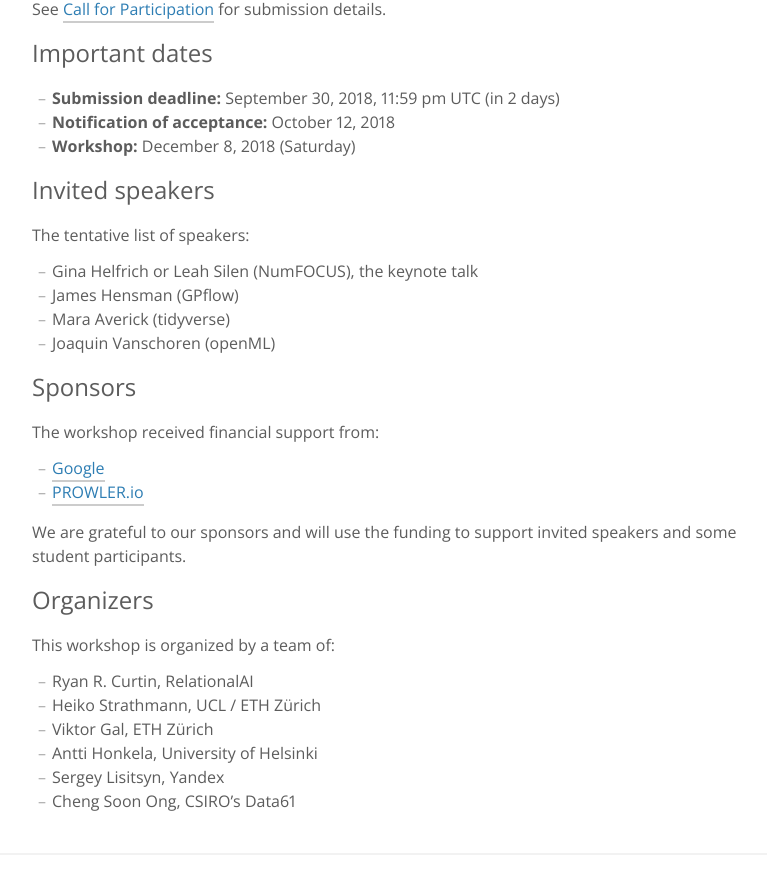
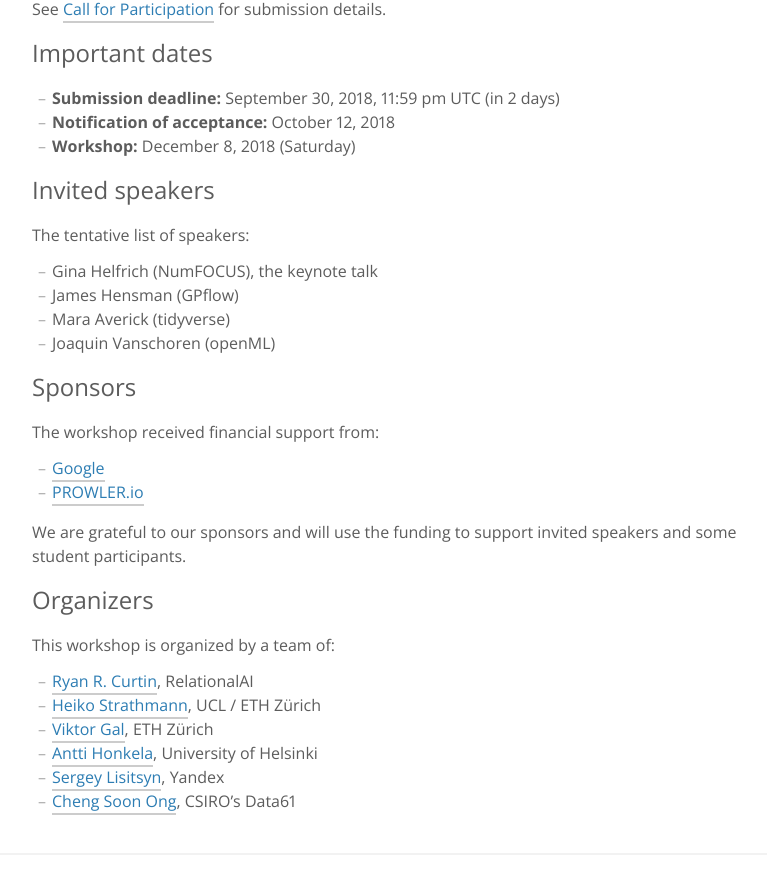
Before and after one commit to nips-2018-oss/nips-2018-oss.github.io, a Jekyll site: the page built from index.html, in a window 1280 px wide and 900 px high, scrolled down 618 px. Shown: the top 894 px of the window, without its empty margins (232-999 px from the left). Built offline with Jekyll 4.4.1, drawn with Linux system fonts in a browser that asks for light colours; nearby versions of some CDN libraries; the list of posts is cut into pages by our own code; some of the changed lines change nothing that is shown.

Commit message:
Move content, add links

```diff
--- a/_includes/description.md
+++ /dev/null
@@ -1,44 +0,0 @@
-## Machine Learning Open Source Software 2018: Sustainable communities
-
-*When:* [Sat Dec 8th 08:00 AM &mdash; 06:30 PM](https://calendar.google.com/event?action=TEMPLATE&amp;tmeid=MDNnM2ljaXQzbWsxbWtlZHJhaHNxZm0yODAgNDBhZnZlM29wdHEwOTFtc2UxdnNpbDMwNjBAZw&amp;tmsrc=40afve3optq091mse1vsil3060%40group.calendar.google.com), see workshop page at [nips.cc](https://nips.cc/Conferences/2018/Schedule?showEvent=10920)
-
-*Where:* [Palais des Congrès de Montréal, Montréal, Canada](https://congresmtl.com/en/)
-
-Machine learning open source software (MLOSS) is one of the cornerstones of open science and reproducible research. Once a niche area for ML research, MLOSS today has gathered significant momentum, fostered both by scientific community, and more recently by corporate organizations. The past mloss.org workshops, from NIPS'06 to ICML'15, successfully brought together researchers and developers from both fields, to exchange experiences and lessons learnt, to encourage interoperability between people and projects, and to demonstrate software to users in the ML community.
-
-Continuing the tradition in 2018, this year’s workshop that is a mix of invited speakers ([NumFOCUS](https://numfocus.org), [tidyverse](https://www.tidyverse.org/), [openML](https://www.openml.org/), [GPFlow](https://gpflow.readthedocs.io/en/latest/)), contributed talks/demos, and discussion/activity sessions. This year’s headline aims to give an insight of the challenges faced by projects as they seek long-term sustainability, with a particular focus on community building and preservation, and diverse teams. See [Call for Participation](/cfp) for submission details.
-
-### Important dates
-
-- {:.deadline} *Submission deadline:* September 30, 2018, 11:59 pm UTC
-- {:.acceptance} *Notification of acceptance:* October 12, 2018
-- *Workshop:* December 8, 2018 (Saturday)
-
-### Invited speakers
-
-The tentative list of speakers:
-- Gina Helfrich or Leah Silen (NumFOCUS), the keynote talk
-- James Hensman (GPflow)
-- Mara Averick (tidyverse)
-- Joaquin Vanschoren (openML)
-
-### Sponsors
-
-The workshop received financial support from:
-
-- [Google](https://www.google.com/intl/en_ru/about/)
-- [PROWLER.io](https://www.prowler.io/)
-
-We are grateful to our sponsors and will use the funding to support invited speakers and some student participants.
-
-### Organizers
-
-This workshop is organized by a team of:
-
-{:.organizers}
-- Heiko Strathmann, UCL / ETH Zürich
-- Viktor Gal, ETH Zürich
-- Ryan R. Curtin, RelationalAI
-- Antti Honkela, University of Helsinki
-- Cheng Soon Ong, CSIRO's Data61
-- Sergey Lisitsyn, Yandex
--- a/index.html
+++ b/index.html
@@ -3,9 +3,55 @@
 title: Main
 ---
 
+{% capture page %}
+## Machine Learning Open Source Software 2018: Sustainable communities
+
+*When:* [Sat Dec 8th 08:00 AM &mdash; 06:30 PM](https://calendar.google.com/event?action=TEMPLATE&amp;tmeid=MDNnM2ljaXQzbWsxbWtlZHJhaHNxZm0yODAgNDBhZnZlM29wdHEwOTFtc2UxdnNpbDMwNjBAZw&amp;tmsrc=40afve3optq091mse1vsil3060%40group.calendar.google.com), see workshop page at [nips.cc](https://nips.cc/Conferences/2018/Schedule?showEvent=10920)
+
+*Where:* [Palais des Congrès de Montréal, Montréal, Canada](https://congresmtl.com/en/)
+
+Machine learning open source software (MLOSS) is one of the cornerstones of open science and reproducible research. Once a niche area for ML research, MLOSS today has gathered significant momentum, fostered both by scientific community, and more recently by corporate organizations. The past mloss.org workshops, from NIPS'06 to ICML'15, successfully brought together researchers and developers from both fields, to exchange experiences and lessons learnt, to encourage interoperability between people and projects, and to demonstrate software to users in the ML community.
+
+Continuing the tradition in 2018, this year’s workshop that is a mix of invited speakers ([NumFOCUS](https://numfocus.org), [tidyverse](https://www.tidyverse.org/), [openML](https://www.openml.org/), [GPFlow](https://gpflow.readthedocs.io/en/latest/)), contributed talks/demos, and discussion/activity sessions. This year’s headline aims to give an insight of the challenges faced by projects as they seek long-term sustainability, with a particular focus on community building and preservation, and diverse teams. See [Call for Participation](/cfp) for submission details.
+
+### Important dates
+
+- {:.deadline} *Submission deadline:* September 30, 2018, 11:59 pm UTC
+- {:.acceptance} *Notification of acceptance:* October 12, 2018
+- *Workshop:* December 8, 2018 (Saturday)
+
+### Invited speakers
+
+The tentative list of speakers:
+- Gina Helfrich (NumFOCUS), the keynote talk
+- James Hensman (GPflow)
+- Mara Averick (tidyverse)
+- Joaquin Vanschoren (openML)
+
+### Sponsors
+
+The workshop received financial support from:
+
+- [Google](https://www.google.com/intl/en_ru/about/)
+- [PROWLER.io](https://www.prowler.io/)
+
+We are grateful to our sponsors and will use the funding to support invited speakers and some student participants.
+
+### Organizers
+
+This workshop is organized by a team of:
+
+{:.organizers}
+- [Heiko Strathmann](http://herrstrathmann.de/about/), UCL / ETH Zürich
+- [Viktor Gal](https://bmi.inf.ethz.ch/people/person/viktor-gal/), ETH Zürich
+- [Ryan R. Curtin](http://www.ratml.org), RelationalAI
+- [Antti Honkela](http://www.helsinki.fi/~ahonkela/), University of Helsinki
+- [Cheng Soon Ong](http://www.ong-home.my), CSIRO's Data61
+- [Sergey Lisitsyn](http://sergey.lisitsyn.me), Yandex
+{% endcapture %}
+
 <section class="intro">
-  <div class="page container">
-    {% capture description_include %}{% include description.md %}{% endcapture %}
-    {{ description_include | markdownify }}
-  </div>
+    <div class="page container">
+        {{ page | markdownify }}
+    </div>
 </section>
```
